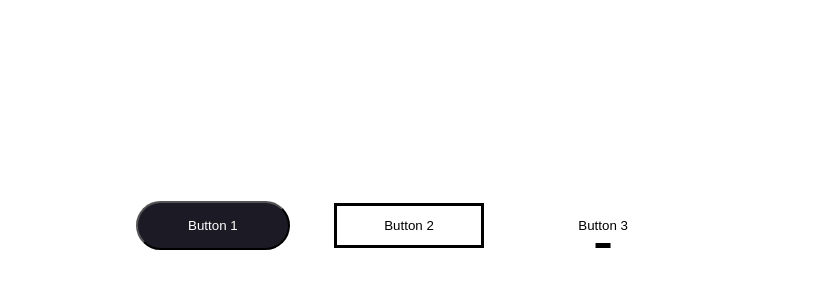
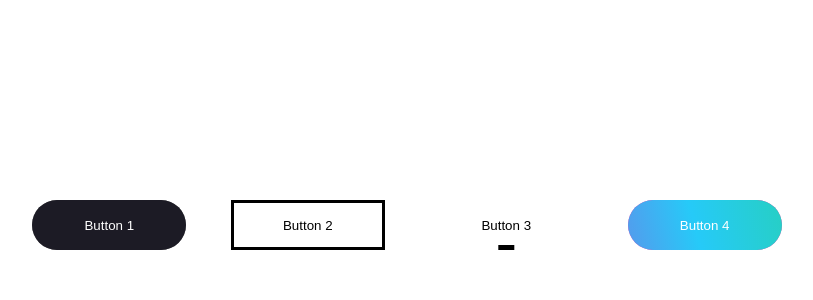
Before and after one commit to aunio/react-github-api, a PHP site: page / in a window 1280 px wide. Shown: the part 175-475 px from the top of the page, without its empty margins (233-1046 px from the left). Run offline with PHP 8.4, Linux system fonts and the light colour scheme.

Commit message:
buttons | btn-4

```diff
--- a/buttons/assets/css/style.css
+++ b/buttons/assets/css/style.css
@@ -14,8 +14,11 @@ body
 }
 
 button {
+  width: 154px;
+  height: 50px;
   margin: 20px;
   padding: 15px 50px;
+  border: none;
 }
 
 /* btn-1 */
@@ -117,3 +120,38 @@ button {
 .btn-3:hover::after {
   width: 100%;
 }
+
+/*btn-4 */
+.btn-4 {
+  position: relative;
+  overflow: hidden;
+  color: #fff;
+  border-radius: 30px;
+  transition: all .5s ease;
+  background-color: transparent;
+  box-shadow: 0px -0px 0px 0px rgba(143, 64, 248, .5),
+              0px 0px 0px 0px rgba(30, 200, 255, .5);
+}
+
+.btn-4::after {
+  content: '';
+  width: 400px;
+  height: 400px;
+  position: absolute;
+  top: -50px;
+  left: -100px;
+  background-color: #ff3cac;
+  background-image: linear-gradient(255deg, #27d86c 0%, #26caf8 50%, #c625d0 100%);
+  z-index: -1;
+  transition: all .5s ease;
+}
+
+.btn-4:hover {
+  transform: translate(0, 6px);
+  box-shadow: 10px -10px 25px 0px rgba(143, 64, 248, .25),
+              -10px 10px 25px 0px rgba(39, 200, 255, .25);
+}
+
+.btn-4:hover::after {
+  transform: rotate(150deg);
+}
--- a/buttons/index.html
+++ b/buttons/index.html
@@ -12,6 +12,7 @@
       <button class="btn-1">Button 1</button>
       <button class="btn-2">Button 2</button>
       <button class="btn-3">Button 3</button>
+      <button class="btn-4">Button 4</button>
     </div>
   </div>
 </body>
```
